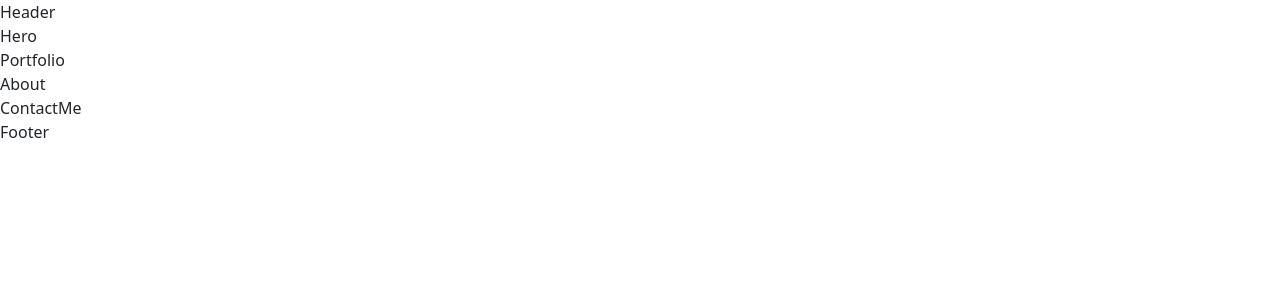
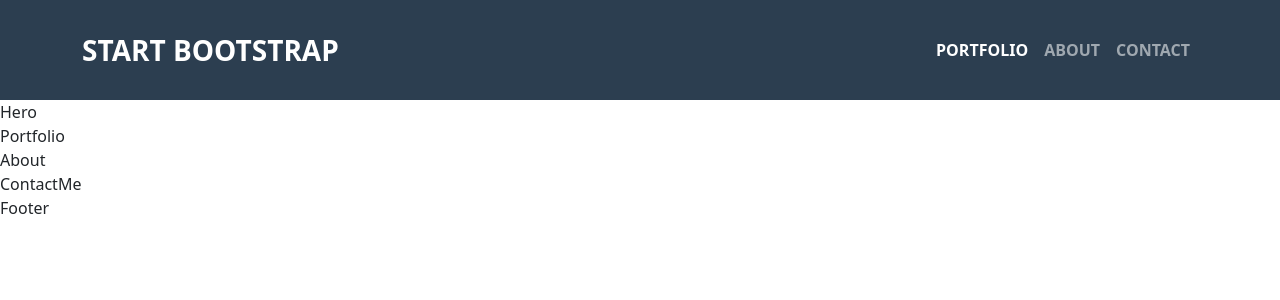
Before and after one commit to saba-alnaji/react1, a React (Vite) app: page / in a window 1280 px wide. Shown: the top 300 px of the page. Built offline with nearby package versions, Linux system fonts and the light colour scheme.

Commit message:
create header

```diff
--- a/src/header/Header.jsx
+++ b/src/header/Header.jsx
@@ -1,7 +1,33 @@
 import React from 'react'
+import style from './header.module.css'
 
 export default function Header() {
   return (
-    <div>Header</div>
+    <>
+<nav className={`navbar navbar-expand-lg navbar-dark p-4 ${style.navbar}`}>
+        <div className="container ">
+          <a className="navbar-brand text-uppercase fw-bold fs-3 " href="#">Start Bootstrap</a>
+          <button className="navbar-toggler" type="button" data-bs-toggle="collapse" data-bs-target="#navbarSupportedContent" aria-controls="navbarSupportedContent" aria-expanded="false" aria-label="Toggle navigation">
+            <span className="navbar-toggler-icon"></span>
+          </button>
+          <div className="collapse navbar-collapse fw-bold  " id="navbarSupportedContent">
+            <ul className="navbar-nav ms-auto mb-2 mb-lg-0">
+              <li className="nav-item">
+                <a className="nav-link active" aria-current="page" href="#">PORTFOLIO</a>
+              </li>
+              <li className="nav-item ">
+                <a className="nav-link" href="#">ABOUT</a>
+              </li>
+
+              <li className="nav-item">
+                <a className="nav-link " aria-disabled="true"href="#">CONTACT</a>
+              </li>
+            </ul>
+
+          </div>
+        </div>
+      </nav>
+
+    </>
   )
 }
--- a/src/header/header.module.css
+++ b/src/header/header.module.css
@@ -0,0 +1,3 @@
+.navbar{
+    background-color: #2c3e50;
+}
```
